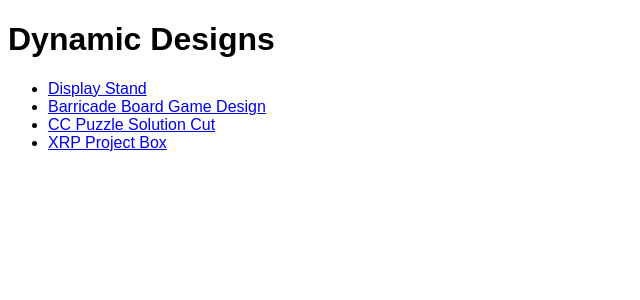
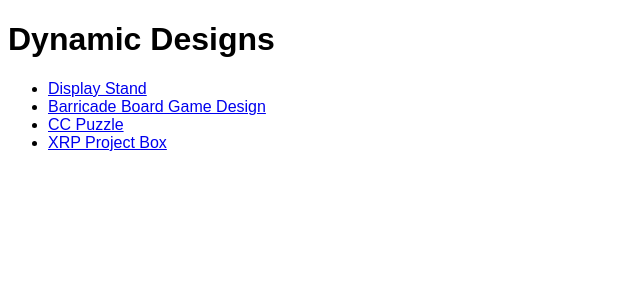
Before and after one commit to msmithgu/msmithgu.github.io, a Jekyll site: the page dd/index.html, which Jekyll copies as it is, in a window 1280 px wide. Shown: the top 300 px of the page, without its empty margins (0-640 px from the left). Built offline with Jekyll 4.4.1, drawn with Linux system fonts in a browser that asks for light colours.

Commit message:
fix cc link

```diff
--- a/dd/index.html
+++ b/dd/index.html
@@ -16,7 +16,7 @@
   <ul>
     <li><a href="./display-stand/">Display Stand</a></li>
     <li><a href="./barricade-game.scad">Barricade Board Game Design</a></li>
-    <li><a href="./cc/caesars-calendar.svg">CC Puzzle Solution Cut</a></li>
+    <li><a href="./cc/">CC Puzzle</a></li>
     <li><a href="./xrp/xrp-project-box.svg">XRP Project Box</a></li>
   </ul>
 </body>
```
